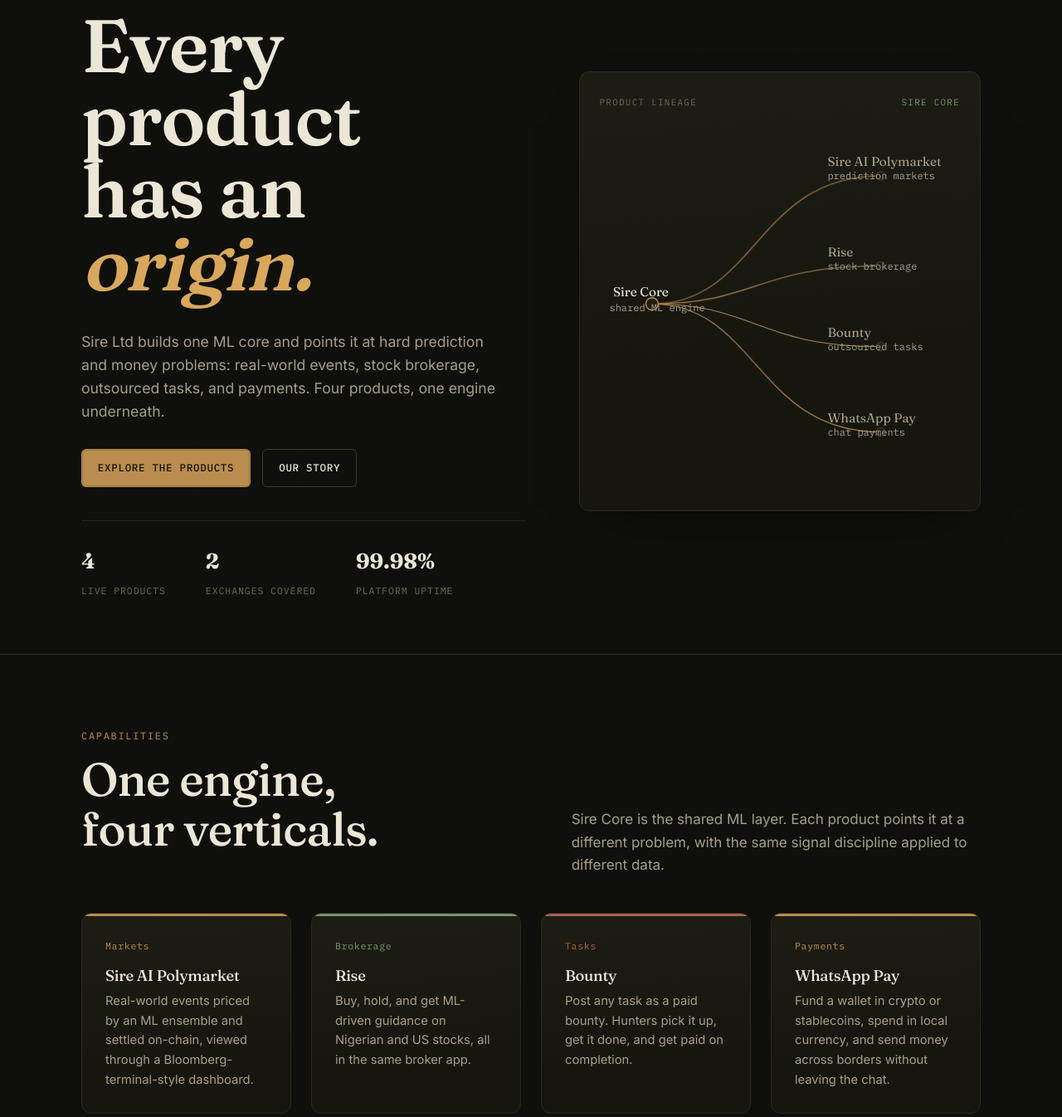
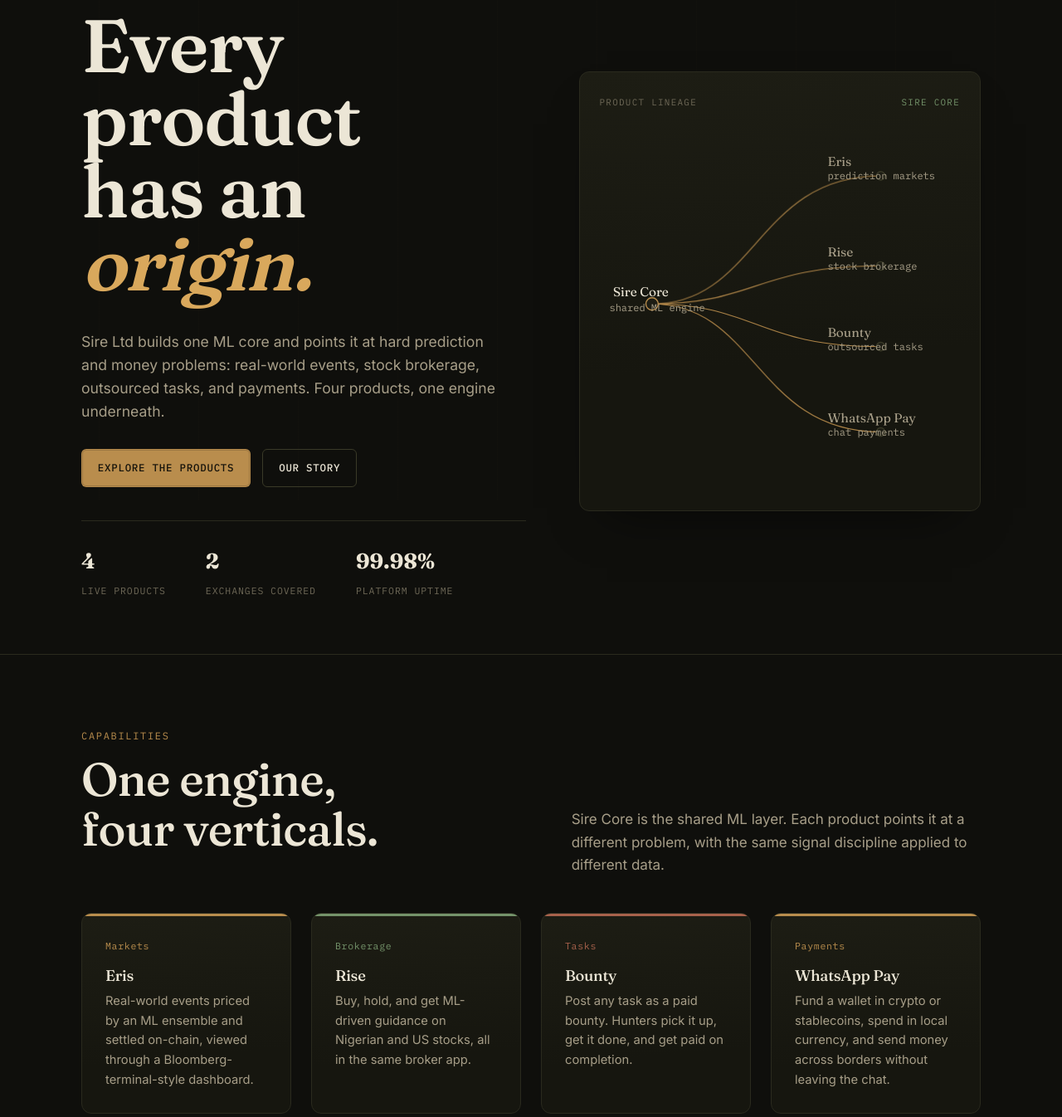
Before and after one commit to akhereoboh/sire-website, a Flask app: page / in a window 1280 px wide. Shown: the part 197-1543 px from the top of the page at 83% size. Run offline with Flask 3, Linux system fonts and the light colour scheme.

Commit message:
Update product name from 'Sire AI Polymarket' to 'Eris'

```diff
--- a/sire-ai 3/templates/home/index.html
+++ b/sire-ai 3/templates/home/index.html
@@ -22,7 +22,7 @@
 
     <div class="lineage reveal">
       <div class="lineage-label"><span>Product lineage</span><span class="dot">Sire Core</span></div>
-      <svg viewBox="0 0 380 380" role="img" aria-label="Diagram showing the Sire Core branching into four products: Sire AI Polymarket, Rise, Bounty, and the WhatsApp Payment Bot.">
+      <svg viewBox="0 0 380 380" role="img" aria-label="Diagram showing the Sire Core branching into four products: Eris, Rise, Bounty, and the WhatsApp Payment Bot.">
         <path class="lineage-path" d="M55,190 C165,190 165,55 296,55" pathLength="1" />
         <path class="lineage-path" d="M55,190 C165,190 165,150 296,150" pathLength="1" />
         <path class="lineage-path" d="M55,190 C165,190 165,235 296,235" pathLength="1" />
@@ -36,7 +36,7 @@
 
         <g class="lineage-node dim">
           <circle cx="296" cy="55" r="4.5"/>
-          <text class="lineage-node-title" transform="translate(240,45)">Sire AI Polymarket</text>
+          <text class="lineage-node-title" transform="translate(240,45)">Eris</text>
           <text class="lineage-node-label" transform="translate(240,59)">prediction markets</text>
         </g>
         <g class="lineage-node dim">
@@ -71,7 +71,7 @@
     <div class="grid-4">
       <div class="card reveal">
         <span class="index">Markets</span>
-        <h3>Sire AI Polymarket</h3>
+        <h3>Eris</h3>
         <p>Real-world events priced by an ML ensemble and settled on-chain, viewed through a Bloomberg-terminal-style dashboard.</p>
       </div>
       <div class="card reveal">
```
